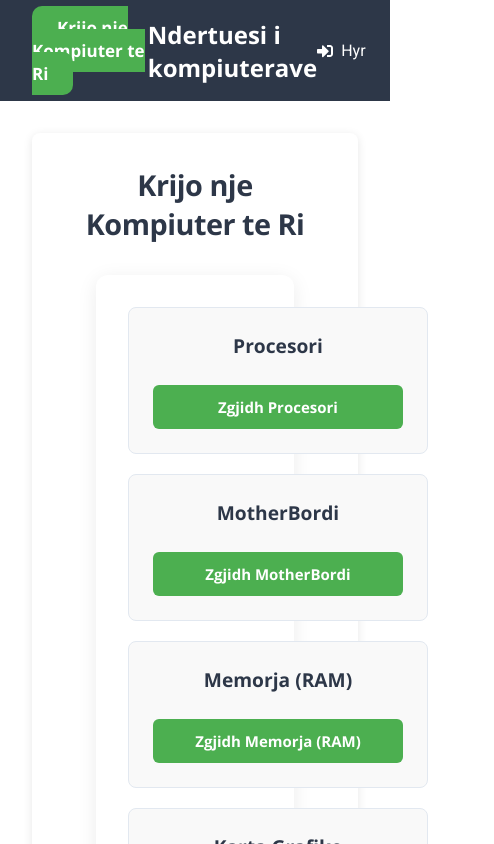
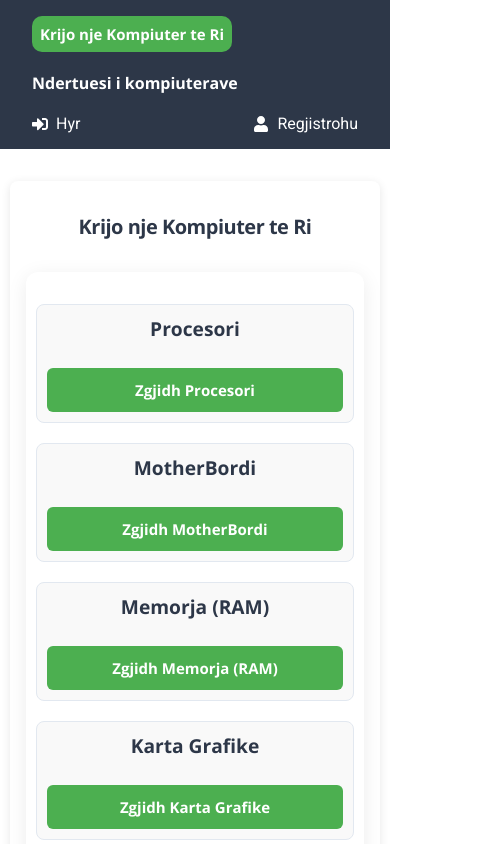
Before and after one commit to beginerTrader22/E-learning-app, a React (Vite) app in the folder frontend/: page /edit/1 in a window 390 px wide. Shown: the top 844 px of the page, 494 px wide, since content can reach past the window. Built offline with nearby package versions, Linux system fonts and the light colour scheme; no server answers.

Commit message:
responsive design adjustments for small mobiles

```diff
--- a/frontend/src/App.css
+++ b/frontend/src/App.css
@@ -98,15 +98,26 @@ button  {
 .app-header {
   display: flex;
   justify-content: space-between;
+  flex-wrap: wrap;
+  row-gap: 20px;
   align-items: center;
   padding: 1rem 2rem;
   background: #2d3748;
   color: white;
 }
 
+.header-nav{
+  display: flex;
+  justify-content: space-between;
+}
+.page-title{
+  text-align: center;
+}
+
 .header-logo .logo-link {
   color: white;
   font-size: 17px;
+  display: block;
   padding: 10px 25px;
   border-radius: 10px;
   font-weight: bold;
@@ -124,6 +135,7 @@ button  {
 .nav-list {
   display: flex;
   list-style: none;
+  justify-content: space-between;
   gap: 1.5rem;
 }
 
@@ -238,3 +250,49 @@ button  {
   background: #a0aec0;
   cursor: not-allowed;
 }
+
+
+@media only screen and (max-width: 660px) {
+.header-nav{
+width: 100%;
+}
+
+.header-nav .nav-list{
+width: 100%;
+}
+
+.page-title{
+  font-size: 16px;
+
+}
+.edit-build-container, .new-build-container{
+  padding-inline: 0;
+}
+.build-form-container{
+  padding-inline: 16px;
+}
+
+.parts-grid{
+  grid-template-columns: repeat(auto-fill, minmax(200px, 1fr))
+}
+
+.build-form{
+  padding-inline: 10px;
+}
+
+.dashboard-container{
+  padding-inline: 10px;
+}
+
+.part-card{
+  padding: 10px;
+}
+.header-logo .logo-link{
+  padding: 8px;
+  font-size: 15px;
+}
+
+.edit-build-title, .new-build-title{
+  font-size: 20px;
+}
+}
--- a/frontend/src/components/Header.jsx
+++ b/frontend/src/components/Header.jsx
@@ -23,7 +23,7 @@ const Header = () => {
           Krijo nje Kompiuter te Ri
         </Link>
       </div>
-      <h2>Ndertuesi i kompiuterave</h2>
+      <h2 className="page-title">Ndertuesi i kompiuterave</h2>
       <nav className="header-nav">
         <ul className="nav-list">
           {user ? (
```
